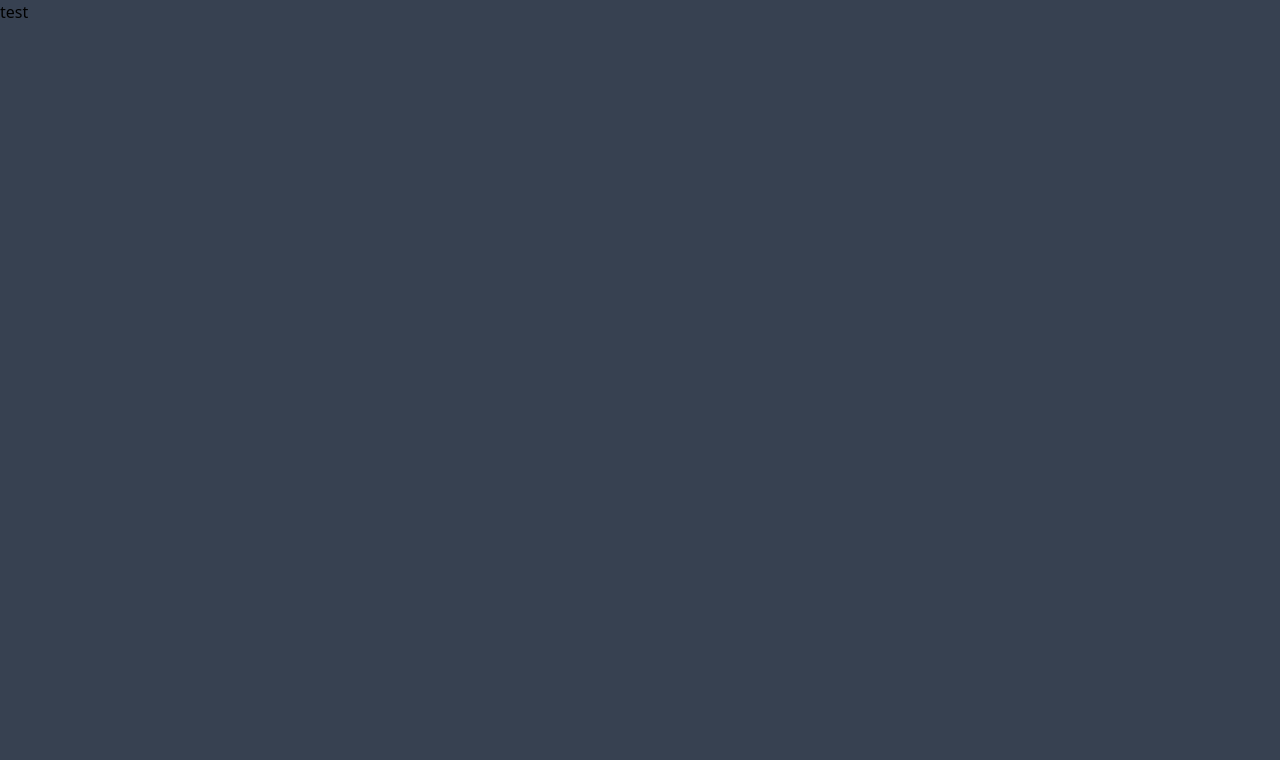
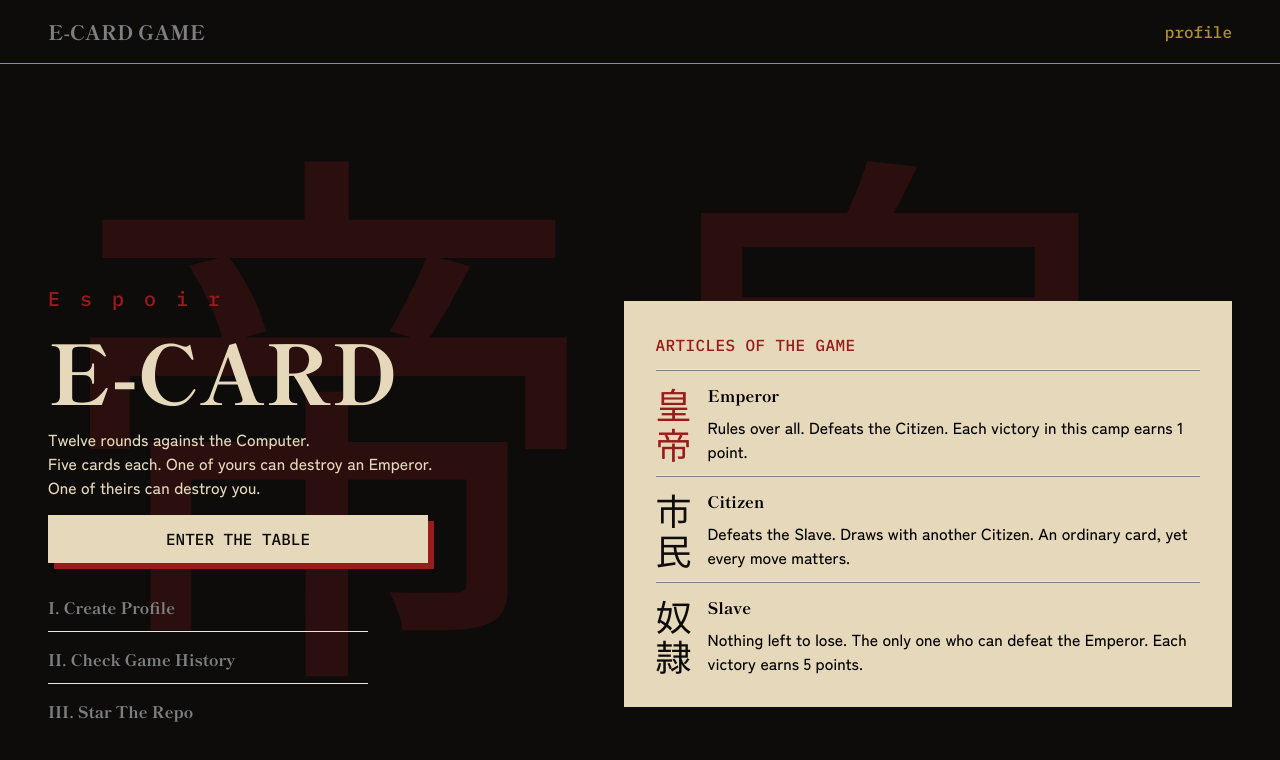
Before and after one commit to hamzaelgarrai-dev/E-card-game, a website: page index.html in a window 1280 px wide. Drawn offline with nearby package versions, Linux system fonts and the light colour scheme; files that its build step writes are made by us from their sources.

Commit message:
creating the instruction (home page) in index.htm

```diff
--- a/index.html
+++ b/index.html
@@ -5,11 +5,127 @@
     <meta name="viewport" content="width=device-width, initial-scale=1.0">
     <title>Document</title>
     <link href="./src/output.css" rel="stylesheet">
+    <link rel="stylesheet" href="https://fonts.googleapis.com/css2?family=Shippori+Mincho:wght@800&family=IBM+Plex+Mono:wght@500&family=Zen+Kaku+Gothic+New:wght@500&display=swap">
 
 </head>
-<body class="bg-gray-700">
+<body class="bg-ink overflow-x-hidden">
 
-  <h1>test</h1>
+  <main id="main" class="w-full">
+
+    <header class="w-full border-b border-[#b08d3a] h-16 flex justify-between items-center  px-12 mb-2 md:mb-0 ">
+
+      <p class="text-ash font-mincho text-xl">E-CARD GAME</p>
+      <P class="text-gold font-plex">profile</P>
+
+    </header>
+
+
+    <section id="instruction" class="relative w-full min-h-screen flex flex-col md:flex-row items-center px-12  space-y-20">
+
+      <h3 class="absolute -z-50  font-mincho text-[560px] text-blood/20 -top-24">帝皇</h3>
+
+      <div class=" flex flex-col w-full h-full space-y-4 ">
+        <p class="text-blood text-xl font-plex tracking-[20px]">Espoir</p>
+        <h1 class="text-paper font-mincho text-6xl md:text-[82px] font-medium">E-CARD</h1>
+        <p class="text-paper font-zen ">Twelve rounds against the Computer. <br>
+        Five cards each. One of yours can destroy an Emperor. <br>One of theirs can destroy you.</p>
+
+        <button class="w-[320px] md:w-[380px] h-12 bg-paper text-ink shadow-hard font-plex ">ENTER THE TABLE</button>
+
+        <div class="pt-4 space-y-3 max-w-[320px]">
+          <p class="text-ash font-mincho cursor-pointer hover:bg-white/10 h-6">I. Create Profile</p>
+        <hr class="w-[320px] h-1">
+        <p class="text-ash font-mincho cursor-pointer hover:bg-white/10 h-6">II. Check Game History</p>
+         <hr class="w-[320px] h-1">
+        <p class="text-ash font-mincho cursor-pointer hover:bg-white/10 h-6">III. Star The Repo</p>
+
+        </div>
+
+
+      </div>
+
+      <div class=" flex flex-col bg-paper w-full h-full p-8 space-y-3">
+        <p class="text-blood tracking-wide font-plex">ARTICLES OF THE GAME</p>
+        <hr class="w-full h-0.5 bg-ash">
+        <div class="flex space-x-4">
+          <p class="text-blood text-4xl font-mincho font-medium">皇 <br> 帝</p>
+          <div class="flex flex-col space-y-2">
+
+            <p class="font-bold font-mincho">Emperor</p>
+            <p class="font-zen">Rules over all. Defeats the Citizen. Each victory in this camp earns 1 point.</p>
+
+          </div>
+
+        </div>
+        <hr class="w-full h-0.5 bg-ash">
+
+        <div class="flex space-x-4">
+          <p class="text-ink text-4xl font-mincho font-medium">市<br>民</p>
+          <div class="flex flex-col space-y-2">
+
+            <p class="font-bold font-mincho">Citizen</p>
+            <p class="font-zen">Defeats the Slave. Draws with another Citizen. An ordinary card, yet every move matters.</p>
+
+          </div>
+
+        </div>
+        <hr class="w-full h-0.5 bg-ash">
+
+        <div class="flex space-x-4">
+          <p class="text-ink text-4xl font-mincho font-medium">奴<br>隷</p>
+          <div class="flex flex-col space-y-2">
+
+            <p class="font-bold font-mincho">Slave</p>
+            <p class="font-zen">Nothing left to lose. The only one who can defeat the Emperor. Each victory earns 5 points.</p>
+
+          </div>
+
+        </div>
+      </div>
+
+
+
+    </section>
+
+
+
+
+    <section id="playersView" class="flex min-h-screen w-full items-center justify-center p-4 hidden">
+
+
+      <div class="flex w-full max-w-3xl flex-col items-center bg-[#25252C] rounded-xl p-8">
+
+        <div class="mb-4 text-center text-white">
+          <h3>SELECT YOUR PROFILE</h3>
+         <P>Choose the profile you will start the game with</P>
+        </div>
+
+        <div class="profile-container grid w-full max-w-[600px] grid-cols-2 justify-items-center gap-3 md:grid-cols-4" >
+
+          <div  class="flex flex-col justify-center items-center border bg-white w-[120px] h-[200px] rounded-md">
+
+            <p>Add profile</p>
+            <p class="text-2xl">+</p>
+          </div>
+
+
+
+
+
+        </div>
+
+
+      </div>
+
+    </section>
+
+    <section></section>
+    <section></section>
+
+
+
+  </main>
+
 
 
   <script type="module" src="./src/main.js"></script>
--- a/tailwind.config.js
+++ b/tailwind.config.js
@@ -5,7 +5,24 @@ module.exports = {
     "./src/**/*.{html,js}",
   ],
   theme: {
-    extend: {},
+   extend: {
+    fontFamily: {
+      mincho: ['"Shippori Mincho"', 'serif'],
+      plex: ['"IBM Plex Mono"', 'monospace'],
+      zen: ['"Zen Kaku Gothic New"', 'sans-serif'],
+    },
+    colors: {
+      ink: '#0e0c0b',
+      paper: '#e6d9bb',
+      blood: '#9a1b1b',
+      gold: '#b08d3a',
+      ash: '#7d8082',
+    },
+    boxShadow: {
+      hard: '6px 6px 0 #9a1b1b',
+      ink: '5px 5px 0 #000',
+    },
+  },
   },
   plugins: [],
 };
```
